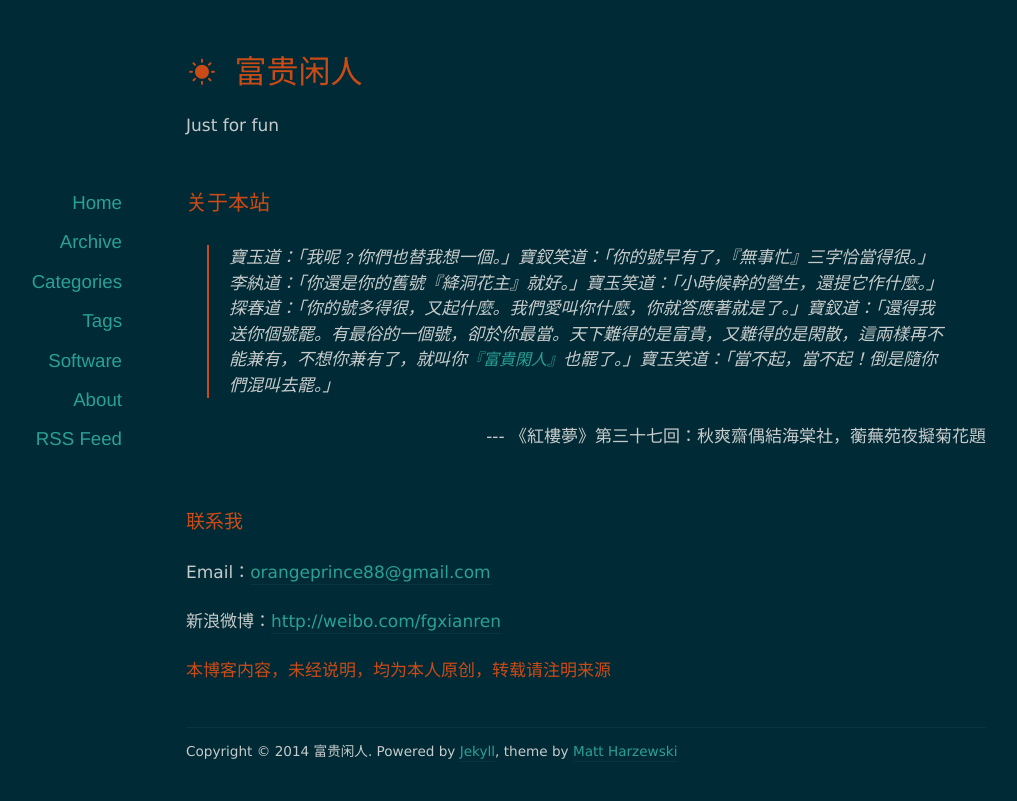
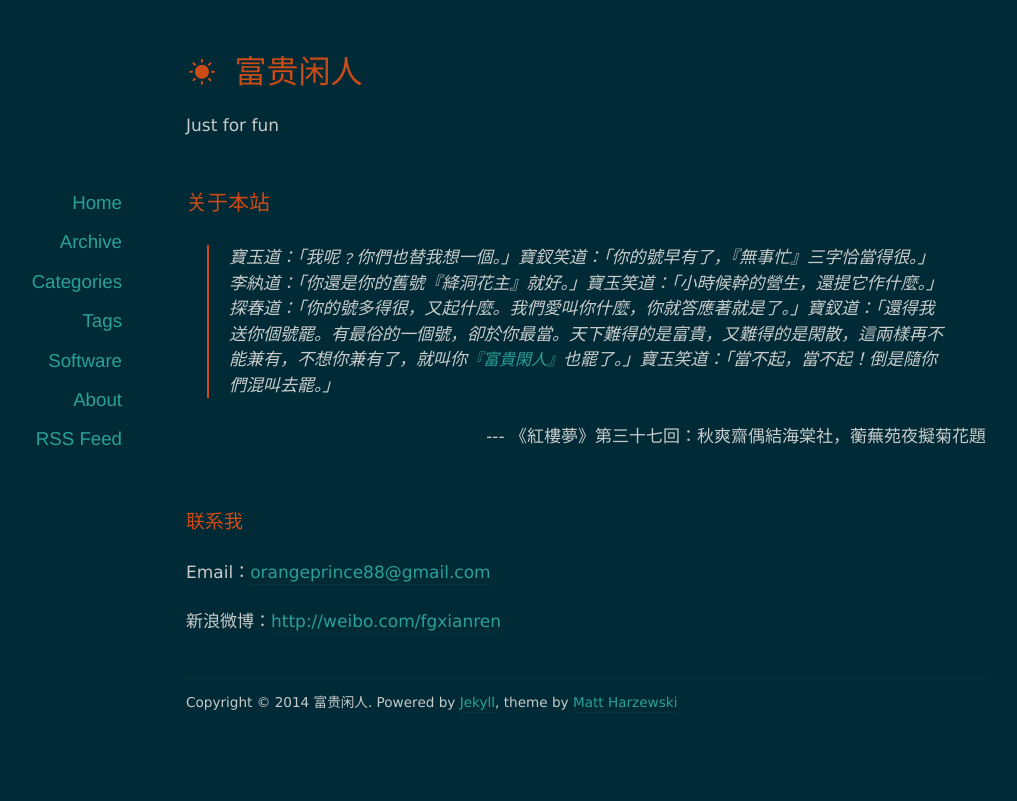
Before and after one commit to orangeprince/orangeprince.github.io, a Jekyll site: the page built from about.md, in a window 1280 px wide. Shown: the top 801 px of the page, without its empty margins (54-1071 px from the left). Built offline with Jekyll 4.4.1, drawn with Linux system fonts in a browser that asks for light colours; nearby versions of some CDN libraries; comment, search, counter and statistics services are not loaded.

Commit message:
modified:   about.md

```diff
--- a/about.md
+++ b/about.md
@@ -17,5 +17,3 @@ Email：<orangeprince88@gmail.com>
 <p/>
 新浪微博：<http://weibo.com/fgxianren>
 <p/>
-
-**本博客内容，未经说明，均为本人原创，转载请注明来源**
```
